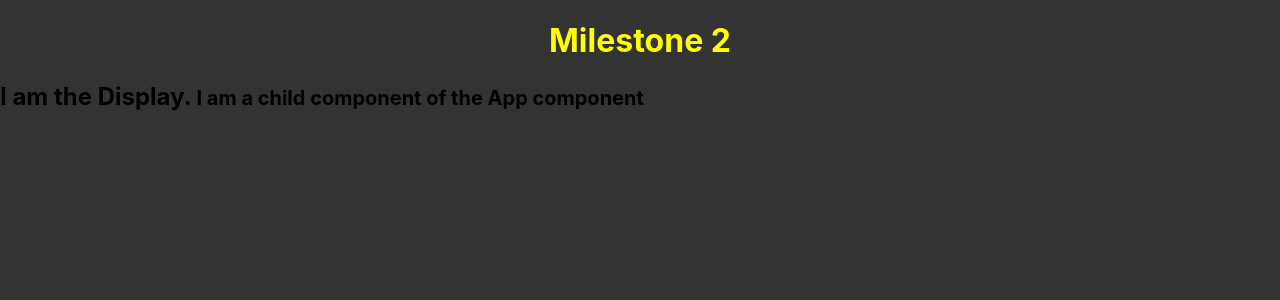
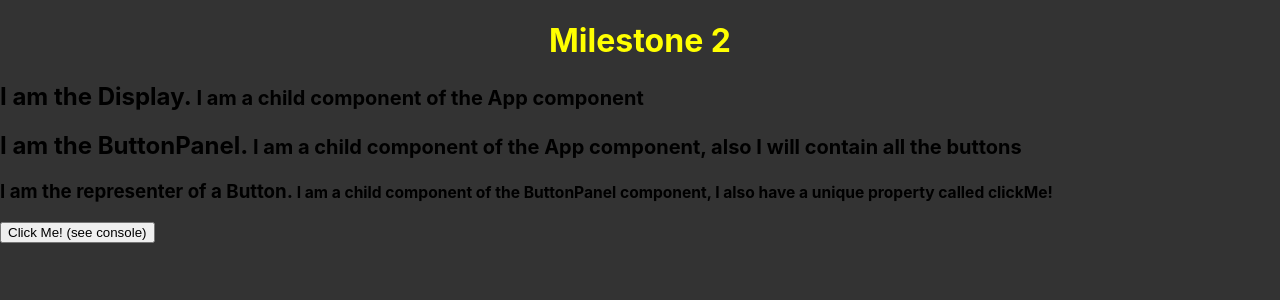
Before and after one commit to MahmoudBakr23/Calculator, a React (Create React App) app: page / in a window 1280 px wide. Shown: the top 300 px of the page. Built offline with nearby package versions, Linux system fonts and the light colour scheme.

Commit message:
ButtonPanel, Button classes created

```diff
--- a/src/App.js
+++ b/src/App.js
@@ -1,6 +1,7 @@
 import React, { Component } from 'react';
 import './App.css';
 import Display from './Display';
+import ButtonPanel from './ButtonPanel';
 
 export default class App extends React.Component {
   render() {
@@ -8,6 +9,7 @@ export default class App extends React.Component {
       <div className="App">
         <h1 className="header">Milestone 2</h1>
         <Display />
+        <ButtonPanel />
       </div>
     );
   }
--- /dev/null
+++ b/src/Button.js
@@ -0,0 +1,21 @@
+import React, { Component } from 'react';
+
+export default class Button extends React.Component {
+  render() {
+    const { clickMe } = this.props;
+    return (
+      <div className="Button">
+        <h3>
+          I am the representer of a Button.
+          <small>
+            {' '}
+            I am a child component of the ButtonPanel component,
+            {' '}
+            I also have a unique property called clickMe!
+          </small>
+        </h3>
+        <button type="button" onClick={clickMe}>Click Me! (see console)</button>
+      </div>
+    );
+  }
+}
--- /dev/null
+++ b/src/ButtonPanel.js
@@ -0,0 +1,30 @@
+import React, { Component } from 'react';
+import Button from './Button';
+
+export default class ButtonPanel extends React.Component {
+  constructor(props) {
+    super(props);
+    this.clickMe = this.clickMe.bind(this);
+  }
+
+  clickMe() {
+    console.log('Hello there!');
+  }
+
+  render() {
+    const { clickMe } = this;
+    return (
+      <div className="ButtonPanel">
+        <h2>
+          I am the ButtonPanel.
+          <small>
+            {' '}
+            I am a child component of the App component, also I will contain
+            all the buttons
+          </small>
+        </h2>
+        <Button clickMe={clickMe} />
+      </div>
+    );
+  }
+}
```
Also changed, not shown: .eslintrc.json, 1 other file (tests, documents, lock files or other folders).
